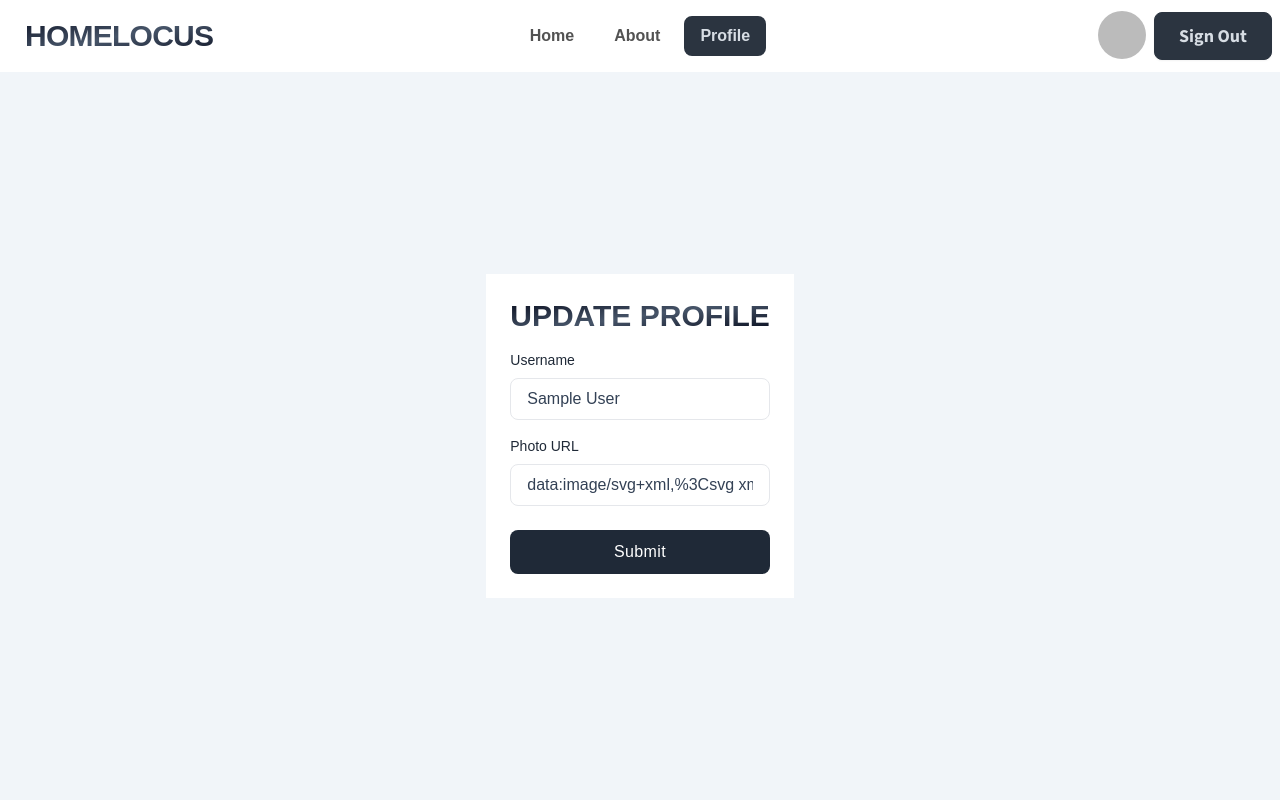
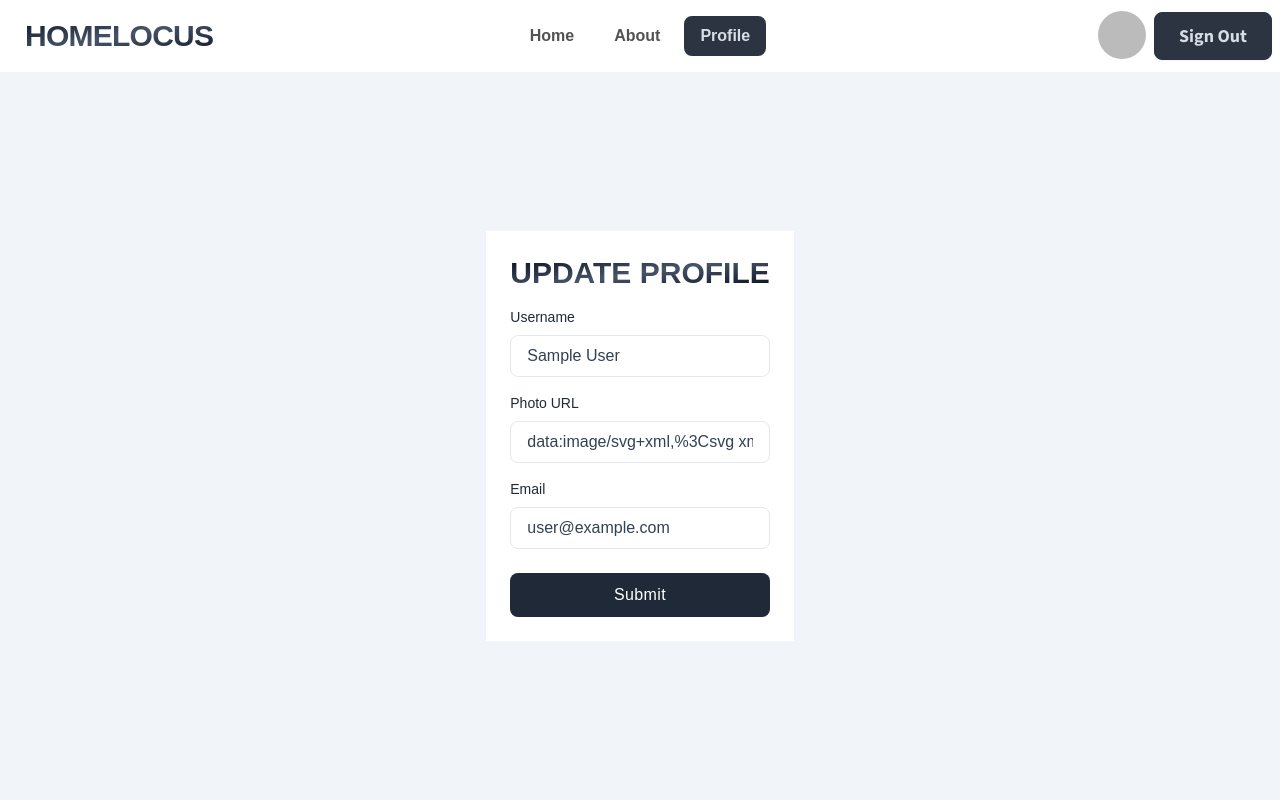
Before and after one commit to Jisan-Dev/A9-HomeLocus-realEstate, a React (Vite) app: page /profile in a window 1280 px wide. Shown: the top 800 px of the page. Built offline with nearby package versions, Linux system fonts and the light colour scheme; no server answers; sample sign-in values are in the browser's storage; a web font is replaced by a local one.

Commit message:
Added email changing field in profile update page
emails needs to be varified to change email

```diff
--- a/src/pages/profile/Profile.jsx
+++ b/src/pages/profile/Profile.jsx
@@ -6,10 +6,13 @@ import { AuthContext } from '../../providers/AuthProvider';
 import { toast } from 'react-toastify';
 import 'react-toastify/dist/ReactToastify.css';
 import { Helmet } from 'react-helmet-async';
+import { updateEmail } from 'firebase/auth';
+import auth from '../../firebase/firebase.config';
 
 const schema = z.object({
   name: z.string().min(2).max(50).nonempty(),
   photo: z.string().url(),
+  email: z.string().email(),
 });
 
 const Profile = () => {
@@ -19,9 +22,17 @@ const Profile = () => {
     register,
     formState: { errors },
     handleSubmit,
-  } = useForm({ defaultValues: { name: user?.displayName, photo: user?.photoURL }, resolver: zodResolver(schema) });
+  } = useForm({ defaultValues: { name: user?.displayName, photo: user?.photoURL, email: user?.email }, resolver: zodResolver(schema) });
 
   const submitHandler = (data) => {
+    updateEmail(auth.currentUser, data.email)
+      .then(() => {
+        console.log('auth-current', auth.currentUser);
+      })
+      .catch((error) => {
+        console.error(error);
+      });
+
     handleUpdateProfile(data.name, data.photo)
       .then(() => {
         setIsUserUpdated(!isUserUpdated);
@@ -44,7 +55,7 @@ const Profile = () => {
   return (
     <div className="bg-slate-100 min-h-[calc(100vh-72px)] flex items-center justify-center font-kufam">
       <Helmet>
-        <title>HomeLocus | Profile</title>
+        <title>HomeLocus | Update Profile</title>
       </Helmet>
       <div className="w-md p-6 bg-white">
         <div className="flex justify-center items-center mx-auto">
@@ -79,6 +90,19 @@ const Profile = () => {
             {errors.photo && <div className="text-red-500 text-xs">{errors.photo.message}</div>}
           </div>
 
+          <div className="mt-4">
+            <label htmlFor="photo" className="block text-sm text-gray-800 dark:text-gray-200">
+              Email
+            </label>
+            <input
+              type="email"
+              id="email"
+              {...register('email')}
+              className="block w-full px-4 py-2 mt-2 text-slate-700 bg-white border rounded-lg focus:border-slate-400 focus:ring-slate-300 focus:outline-none focus:ring focus:ring-opacity-40"
+            />
+            {errors.email && <div className="text-red-500 text-xs">{errors.email.message}</div>}
+          </div>
+
           <div className="mt-6">
             <button className="w-full px-6 py-2.5 text-base font-medium tracking-wide text-white capitalize transition-colors duration-300 transform bg-gray-800 rounded-lg hover:bg-gray-700 focus:outline-none focus:ring focus:ring-gray-300 focus:ring-opacity-50">
               Submit
```
